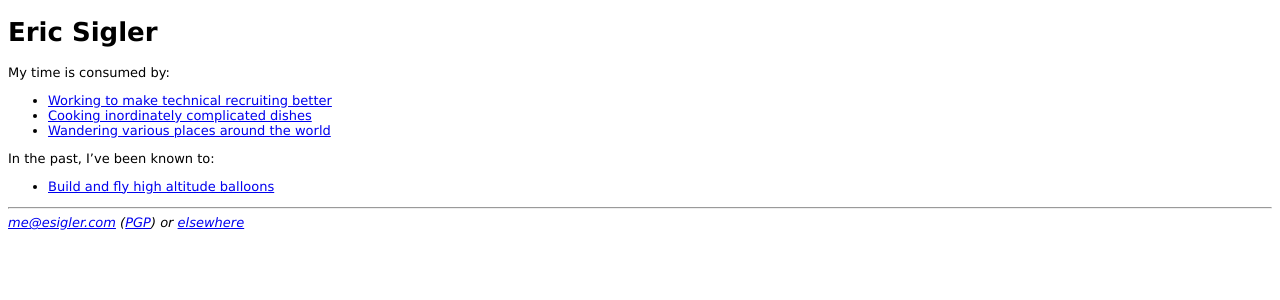
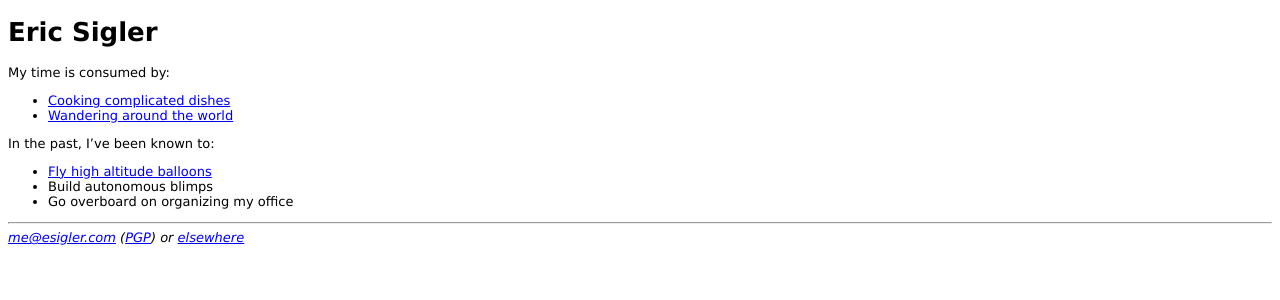
Before and after one commit to esigler/esigler.com, a Jekyll site: the page built from index.markdown, in a window 1280 px wide. Shown: the top 300 px of the page. Built offline with Jekyll 4.4.1, drawn with Linux system fonts in a browser that asks for light colours.

Commit message:
Update index a bit

```diff
--- a/index.markdown
+++ b/index.markdown
@@ -6,15 +6,15 @@ category: none
 ---
 My time is consumed by:
 
-* [Working to make technical recruiting better][1]
-* [Cooking inordinately complicated dishes][2]
-* [Wandering various places around the world][3]
+* [Cooking complicated dishes][2]
+* [Wandering around the world][3]
 
 In the past, I've been known to:
 
-* [Build and fly high altitude balloons][4]
+* [Fly high altitude balloons][4]
+* Build autonomous blimps
+* Go overboard on organizing my office
 
-[1]: http://www.whitetruffle.com
 [2]: /cooking.html
 [3]: /travel.html
 [4]: /balloon.html
```
